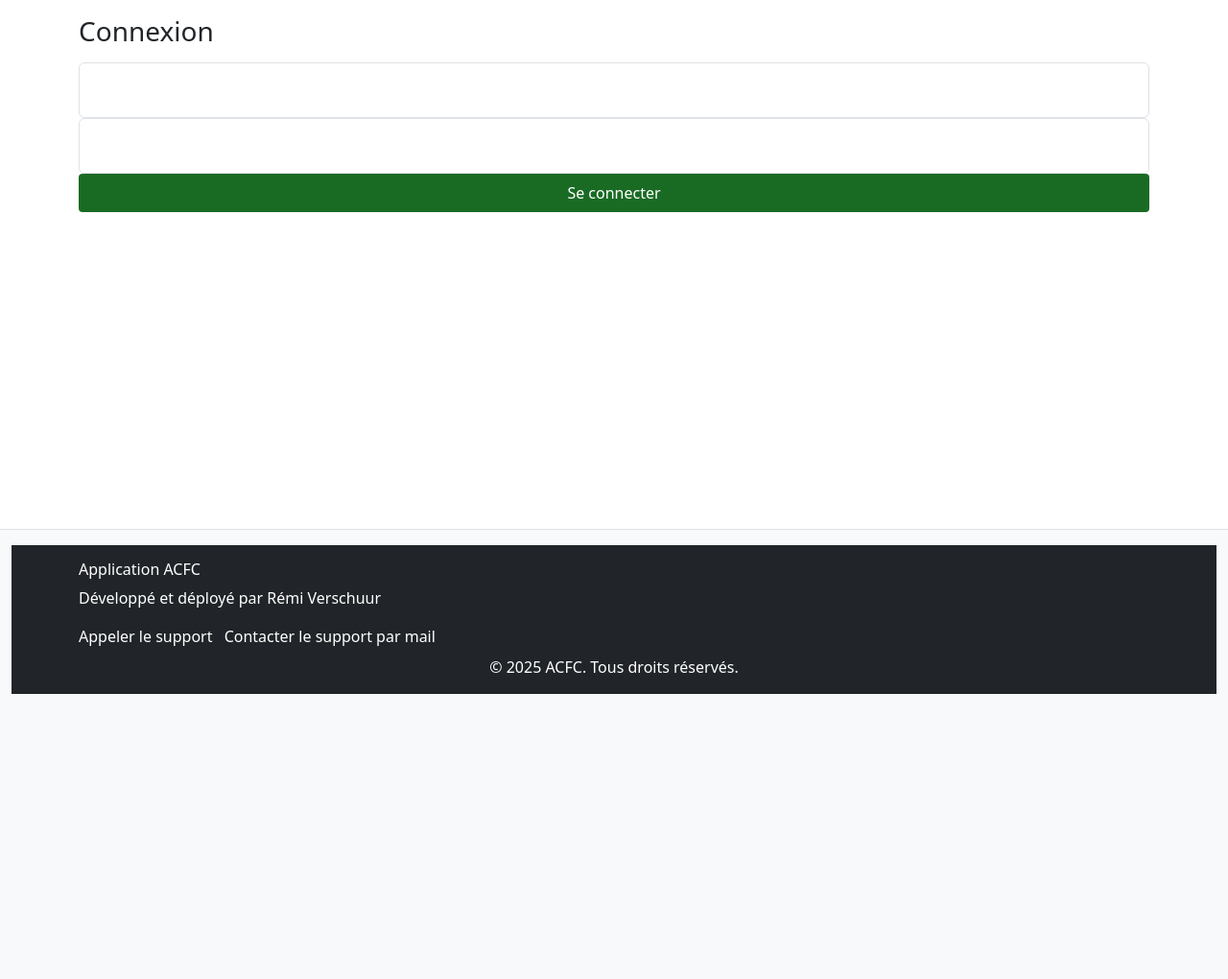
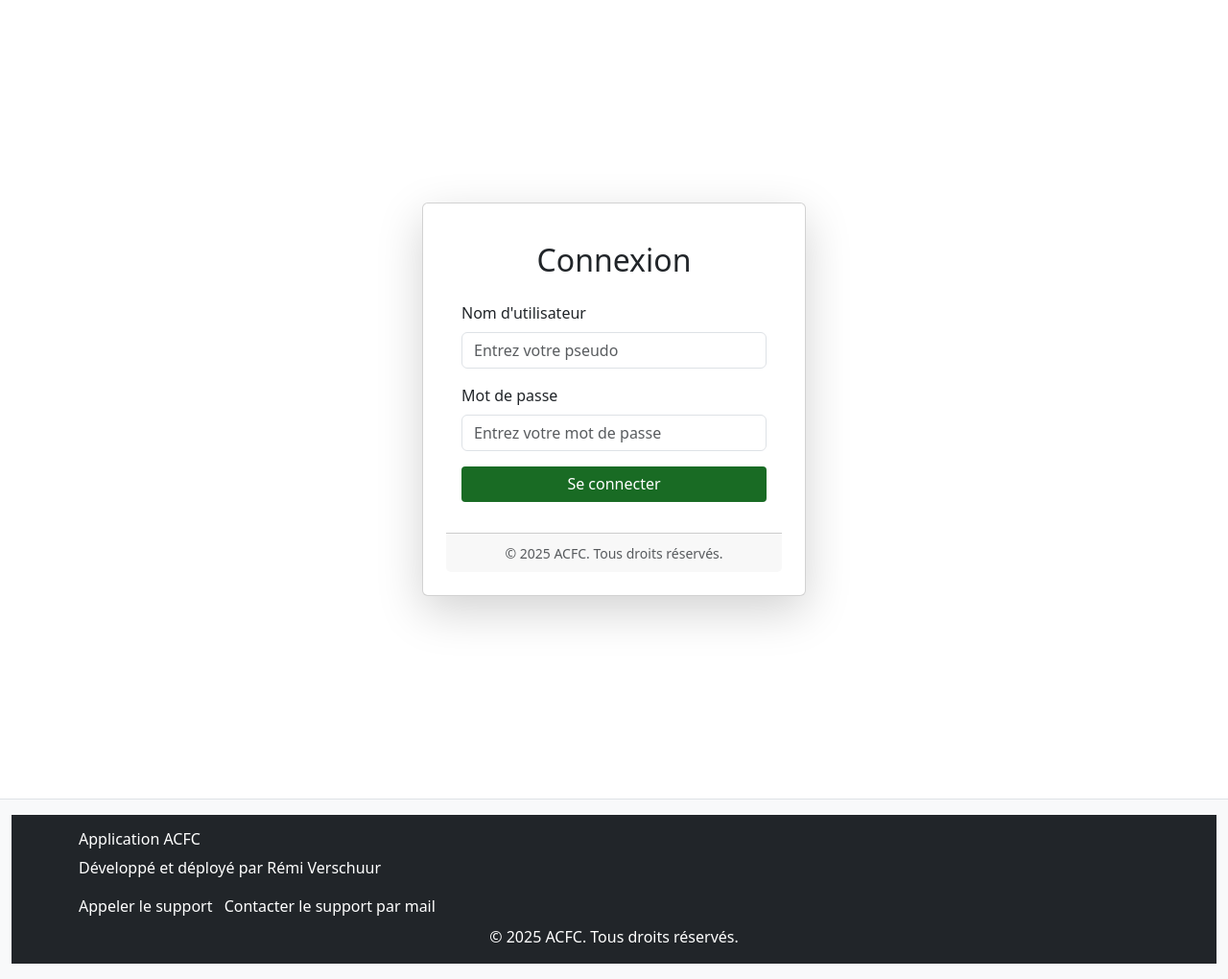
Before and after one commit to remiv1/acfc_intra, a Flask app: page /login in a window 1280 px wide. Shown: the part 61-1081 px from the top of the page at 96% size. Before the commit the page ends 784 px from the top, so only its background shows below. Run offline with Flask 3, Linux system fonts and the light colour scheme; parts of the project's set-up code (start-up, migrations or seed data) failed here and were passed over.

```diff
--- a/app_acfc/templates/login.html
+++ b/app_acfc/templates/login.html
@@ -1,19 +1,26 @@
-<div class="container">
-    {% if message %}
-    <div class="container messages">
-        <div class="callout-danger">
-            <p>{{ message }}</p>
+<div class="container d-flex justify-content-center align-items-center vh-100">
+    <div class="card shadow-lg p-4" style="width: 100%; max-width: 400px;">
+        <div class="card-body">
+            <h2 class="card-title text-center mb-4">Connexion</h2>
+            {% if message %}
+            <div class="alert alert-danger" role="alert">
+                {{ message }}
+            </div>
+            {% endif %}
+            <form action="{{ url_for('login') }}" method="post">
+                <div class="mb-3">
+                    <label for="username" class="form-label">Nom d'utilisateur</label>
+                    <input type="text" class="form-control" id="username" name="username" placeholder="Entrez votre pseudo" required>
+                </div>
+                <div class="mb-3">
+                    <label for="password" class="form-label">Mot de passe</label>
+                    <input type="password" class="form-control" id="password" name="password" placeholder="Entrez votre mot de passe" required>
+                </div>
+                <button type="submit" class="btn btn-primary w-100">Se connecter</button>
+            </form>
+        </div>
+        <div class="card-footer text-center mt-3">
+            <small class="text-muted">&copy; 2025 ACFC. Tous droits réservés.</small>
         </div>
     </div>
-    {% endif %}
-    <form class="" action="{{ url_for('login') }}" method="post">
-        <h2 class="h3 mb-3 fw-normal">Connexion</h2>
-        <div class="form-floating">
-            <input class="form-control" type="text" id="username" name="username" placeholder="pseudo..." required>
-        </div>
-        <div class="form-floating">
-            <input class="form-control" type="password" id="password" name="password" placeholder="mot de passe..." required>
-        </div>
-        <button class="button btn btn-primary w-100 py-2" type="submit">Se connecter</button>
-    </form>
 </div>
--- a/app_acfc/templates/utilisateurs/account.html
+++ b/app_acfc/templates/utilisateurs/account.html
@@ -566,10 +566,8 @@
 </div>
 
 <!-- JavaScript spécifique au compte utilisateur -->
-{% if subcontext == 'parameters' %}
-<script src="{{ url_for('static', filename='utilisateurs/js/account.js') }}"></script>
+<script src="{{ url_for('static', filename='common/js/account.js') }}"></script>
 <script>
 // Activation de l'onglet sécurité si demandé
 activateSecurityTab();
 </script>
-{% endif %}
```
Also changed, not shown: app_acfc/templates/admin/change_password.html (+29 -25 lines), app_acfc/application.py (line endings or trailing spaces), app_acfc/statics/common/js/account.js (renamed from app_acfc/statics/utilisateurs/js/account.js).
